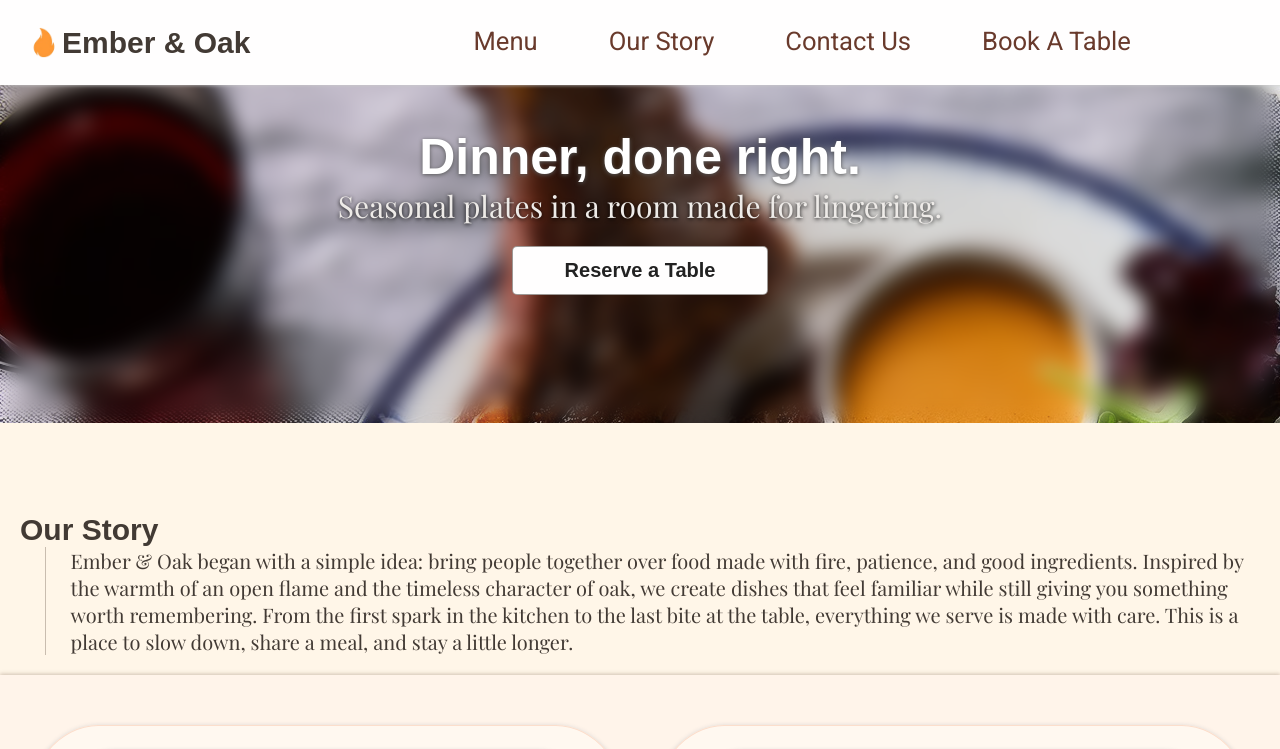
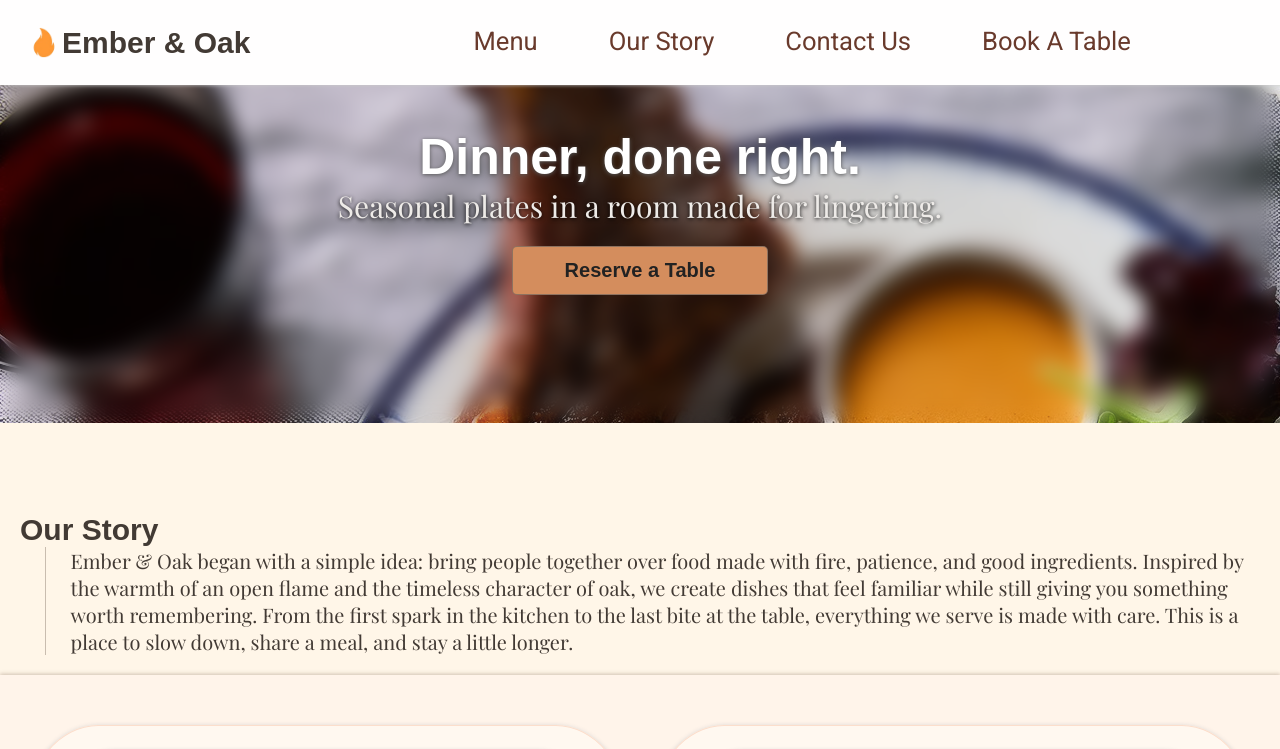
Before and after one commit to Marccoder12/Ember-Oak, a plain HTML site: page index.html in a window 1280 px wide. Shown: the top 749 px of the page. Drawn offline with nearby package versions, Linux system fonts and the light colour scheme; a web font is replaced by a local one.

Commit message:
changed cta button color

```diff
--- a/style.css
+++ b/style.css
@@ -119,13 +119,14 @@ main span{
     text-shadow: 0px 1px 4px #000;
 }
 main a{display: inline-block;
+    background-color: #d48d5d;
     text-decoration: none;
     margin-top: 20px;
     padding-left: 4%;
     padding-right: 4%;
     padding-top: 12px;
     padding-bottom: 12px;
-    background-color: var(--bg-color);
+    /* background-color: var(--bg-color); */
     color: #222222;
     border: 1px solid #6b6560a8;
     border-radius: 5px;
```
